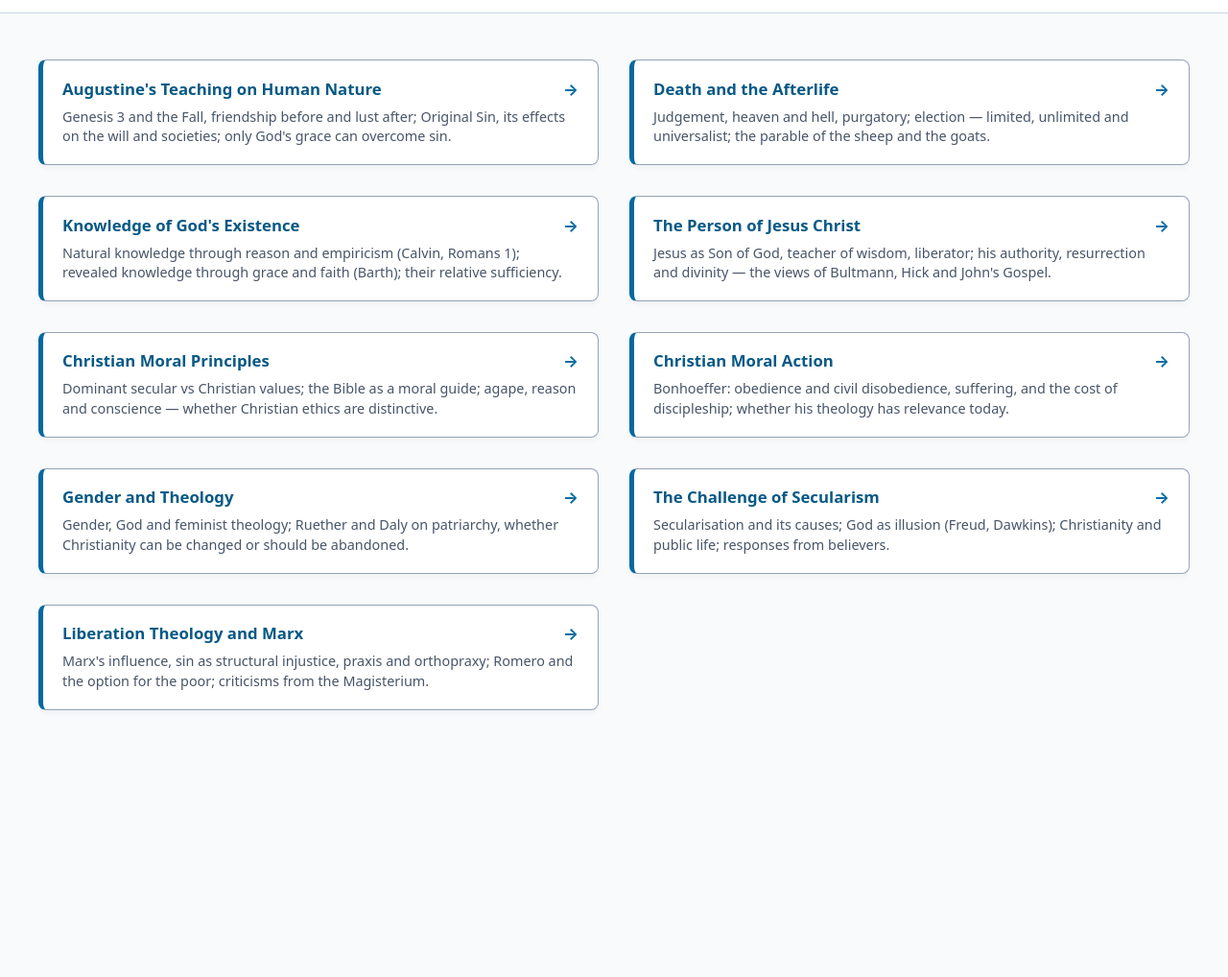
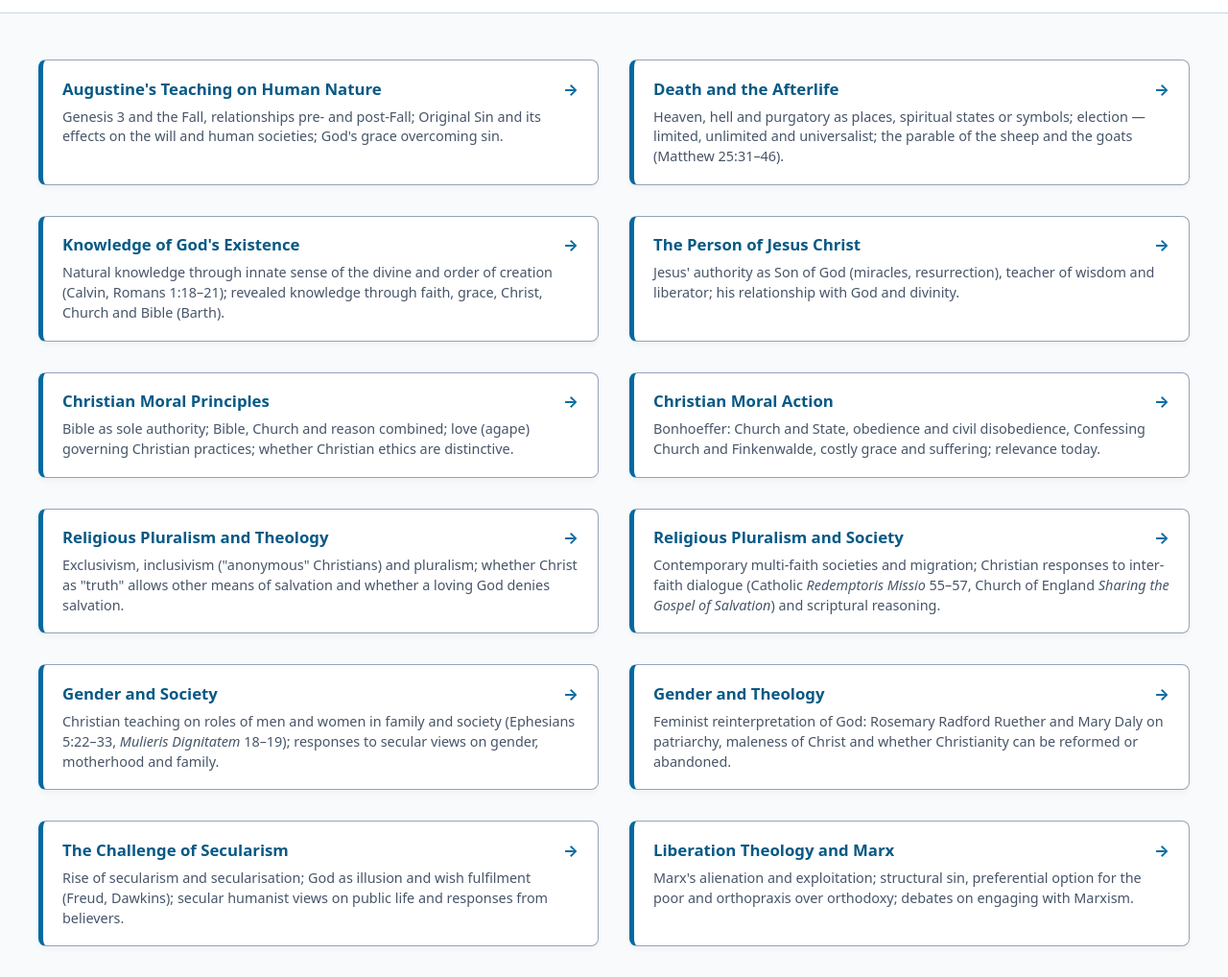
Before and after one commit to rebeccarawbonetutor-source/OCR-Religious-Studies-A-Level, a plain HTML site: page dct.html in a window 1280 px wide. Shown: the part 75-1093 px from the top of the page at 96% size. Before the commit the page ends 847 px from the top, so only its background shows below. Drawn offline with Linux system fonts and the light colour scheme.

Commit message:
Refactor topic cards to use anchor tags

```diff
--- a/dct.html
+++ b/dct.html
@@ -2,7 +2,7 @@
 <html lang="en">
 <head>
     <meta charset="UTF-8">
-    <meta name="viewport" content="width="device-width, initial-scale=1.0">
+    <meta name="viewport" content="width=device-width, initial-scale=1.0">
     <title>Paper 3: Developments in Christian Thought — Specification</title>
     <style>
         :root {
@@ -37,7 +37,11 @@
             border-left: 5px solid var(--accent-primary); border-radius: 8px;
             padding: 1.1rem 1.25rem; transition: transform 0.2s ease, box-shadow 0.2s ease;
             box-shadow: 0 4px 6px -1px rgba(0,0,0,0.04); color: inherit;
-            display: flex; flex-direction: column; gap: 0.5rem;
+            display: flex; flex-direction: column; gap: 0.5rem; text-decoration: none;
+        }
+        .topic-card:hover {
+            transform: translateY(-2px);
+            box-shadow: 0 8px 12px -3px rgba(3, 105, 161, 0.15);
         }
         .topic-card h3 {
             font-size: 1.05rem; color: var(--accent-header); font-weight: 700;
@@ -55,58 +59,73 @@
 
     <header>
         <div class="nav-container">
-            <a href="index.html" class="nav-btn">&#127968; Home</a>
+            <a href="index.html" class="nav-btn">🏠 Home</a>
         </div>
         <h1>Developments in Christian Thought</h1>
-        </header>
+    </header>
 
     <div class="container">
         <div class="spec-grid">
 
-            <div class="topic-card">
-                <h3>Augustine's Teaching on Human Nature <span class="arrow">&rarr;</span></h3>
-                <p>Genesis 3 and the Fall, friendship before and lust after; Original Sin, its effects on the will and societies; only God's grace can overcome sin.</p>
-            </div>
+            <a href="Augustine-human-nature.html" class="topic-card">
+                <h3>Augustine's Teaching on Human Nature <span class="arrow">→</span></h3>
+                <p>Genesis 3 and the Fall, relationships pre- and post-Fall; Original Sin and its effects on the will and human societies; God's grace overcoming sin.</p>
+            </a>
 
-            <div class="topic-card">
-                <h3>Death and the Afterlife <span class="arrow">&rarr;</span></h3>
-                <p>Judgement, heaven and hell, purgatory; election — limited, unlimited and universalist; the parable of the sheep and the goats.</p>
-            </div>
+            <a href="Death-afterlife.html" class="topic-card">
+                <h3>Death and the Afterlife <span class="arrow">→</span></h3>
+                <p>Heaven, hell and purgatory as places, spiritual states or symbols; election — limited, unlimited and universalist; the parable of the sheep and the goats (Matthew 25:31–46).</p>
+            </a>
 
-            <div class="topic-card">
-                <h3>Knowledge of God's Existence <span class="arrow">&rarr;</span></h3>
-                <p>Natural knowledge through reason and empiricism (Calvin, Romans 1); revealed knowledge through grace and faith (Barth); their relative sufficiency.</p>
-            </div>
+            <a href="Knowledge-of-God.html" class="topic-card">
+                <h3>Knowledge of God's Existence <span class="arrow">→</span></h3>
+                <p>Natural knowledge through innate sense of the divine and order of creation (Calvin, Romans 1:18–21); revealed knowledge through faith, grace, Christ, Church and Bible (Barth).</p>
+            </a>
 
-            <div class="topic-card">
-                <h3>The Person of Jesus Christ <span class="arrow">&rarr;</span></h3>
-                <p>Jesus as Son of God, teacher of wisdom, liberator; his authority, resurrection and divinity — the views of Bultmann, Hick and John's Gospel.</p>
-            </div>
+            <a href="Jesus.html" class="topic-card">
+                <h3>The Person of Jesus Christ <span class="arrow">→</span></h3>
+                <p>Jesus' authority as Son of God (miracles, resurrection), teacher of wisdom and liberator; his relationship with God and divinity.</p>
+            </a>
 
-            <div class="topic-card">
-                <h3>Christian Moral Principles <span class="arrow">&rarr;</span></h3>
-                <p>Dominant secular vs Christian values; the Bible as a moral guide; agape, reason and conscience — whether Christian ethics are distinctive.</p>
-            </div>
+            <a href="Moral-principles.html" class="topic-card">
+                <h3>Christian Moral Principles <span class="arrow">→</span></h3>
+                <p>Bible as sole authority; Bible, Church and reason combined; love (agape) governing Christian practices; whether Christian ethics are distinctive.</p>
+            </a>
 
-            <div class="topic-card">
-                <h3>Christian Moral Action <span class="arrow">&rarr;</span></h3>
-                <p>Bonhoeffer: obedience and civil disobedience, suffering, and the cost of discipleship; whether his theology has relevance today.</p>
-            </div>
+            <a href="Moral-action.html" class="topic-card">
+                <h3>Christian Moral Action <span class="arrow">→</span></h3>
+                <p>Bonhoeffer: Church and State, obedience and civil disobedience, Confessing Church and Finkenwalde, costly grace and suffering; relevance today.</p>
+            </a>
 
-            <div class="topic-card">
-                <h3>Gender and Theology <span class="arrow">&rarr;</span></h3>
-                <p>Gender, God and feminist theology; Ruether and Daly on patriarchy, whether Christianity can be changed or should be abandoned.</p>
-            </div>
+            <a href="Pluralism-theology.html" class="topic-card">
+                <h3>Religious Pluralism and Theology <span class="arrow">→</span></h3>
+                <p>Exclusivism, inclusivism ("anonymous" Christians) and pluralism; whether Christ as "truth" allows other means of salvation and whether a loving God denies salvation.</p>
+            </a>
 
-            <div class="topic-card">
-                <h3>The Challenge of Secularism <span class="arrow">&rarr;</span></h3>
-                <p>Secularisation and its causes; God as illusion (Freud, Dawkins); Christianity and public life; responses from believers.</p>
-            </div>
+            <a href="Pluralism-society.html" class="topic-card">
+                <h3>Religious Pluralism and Society <span class="arrow">→</span></h3>
+                <p>Contemporary multi-faith societies and migration; Christian responses to inter-faith dialogue (Catholic <em>Redemptoris Missio</em> 55–57, Church of England <em>Sharing the Gospel of Salvation</em>) and scriptural reasoning.</p>
+            </a>
 
-            <div class="topic-card">
-                <h3>Liberation Theology and Marx <span class="arrow">&rarr;</span></h3>
-                <p>Marx's influence, sin as structural injustice, praxis and orthopraxy; Romero and the option for the poor; criticisms from the Magisterium.</p>
-            </div>
+            <a href="Gender-society.html" class="topic-card">
+                <h3>Gender and Society <span class="arrow">→</span></h3>
+                <p>Christian teaching on roles of men and women in family and society (Ephesians 5:22–33, <em>Mulieris Dignitatem</em> 18–19); responses to secular views on gender, motherhood and family.</p>
+            </a>
+
+            <a href="Gender-theology.html" class="topic-card">
+                <h3>Gender and Theology <span class="arrow">→</span></h3>
+                <p>Feminist reinterpretation of God: Rosemary Radford Ruether and Mary Daly on patriarchy, maleness of Christ and whether Christianity can be reformed or abandoned.</p>
+            </a>
+
+            <a href="Secularism.html" class="topic-card">
+                <h3>The Challenge of Secularism <span class="arrow">→</span></h3>
+                <p>Rise of secularism and secularisation; God as illusion and wish fulfilment (Freud, Dawkins); secular humanist views on public life and responses from believers.</p>
+            </a>
+
+            <a href="Liberation-theology.html" class="topic-card">
+                <h3>Liberation Theology and Marx <span class="arrow">→</span></h3>
+                <p>Marx's alienation and exploitation; structural sin, preferential option for the poor and orthopraxis over orthodoxy; debates on engaging with Marxism.</p>
+            </a>
 
         </div>
     </div>
```
